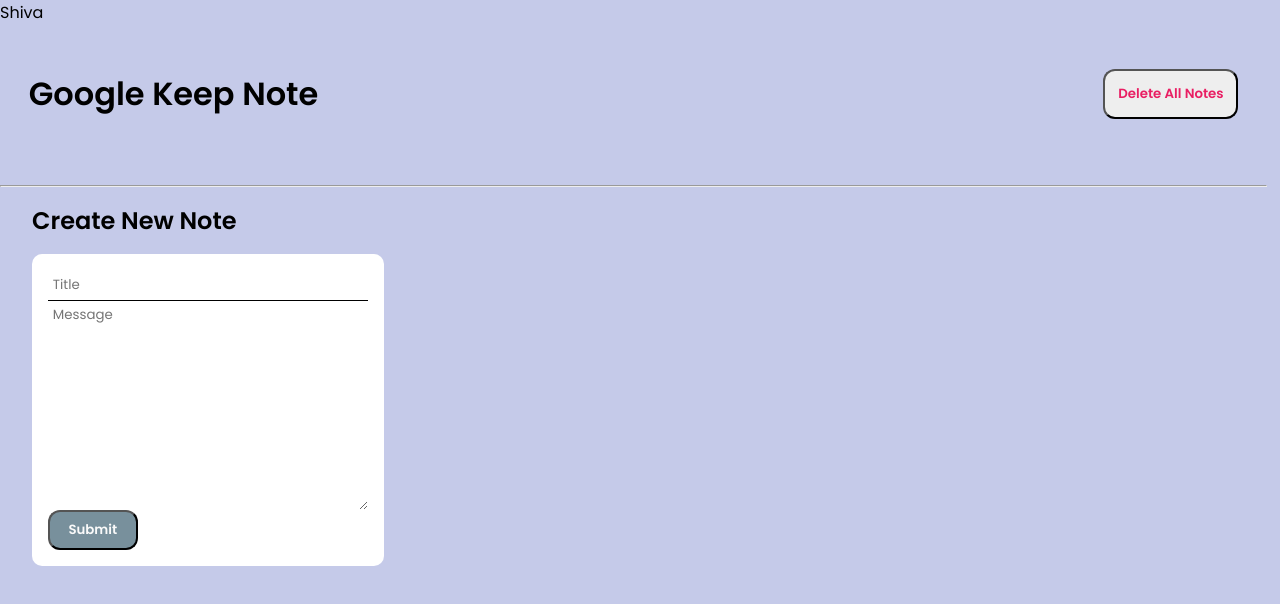
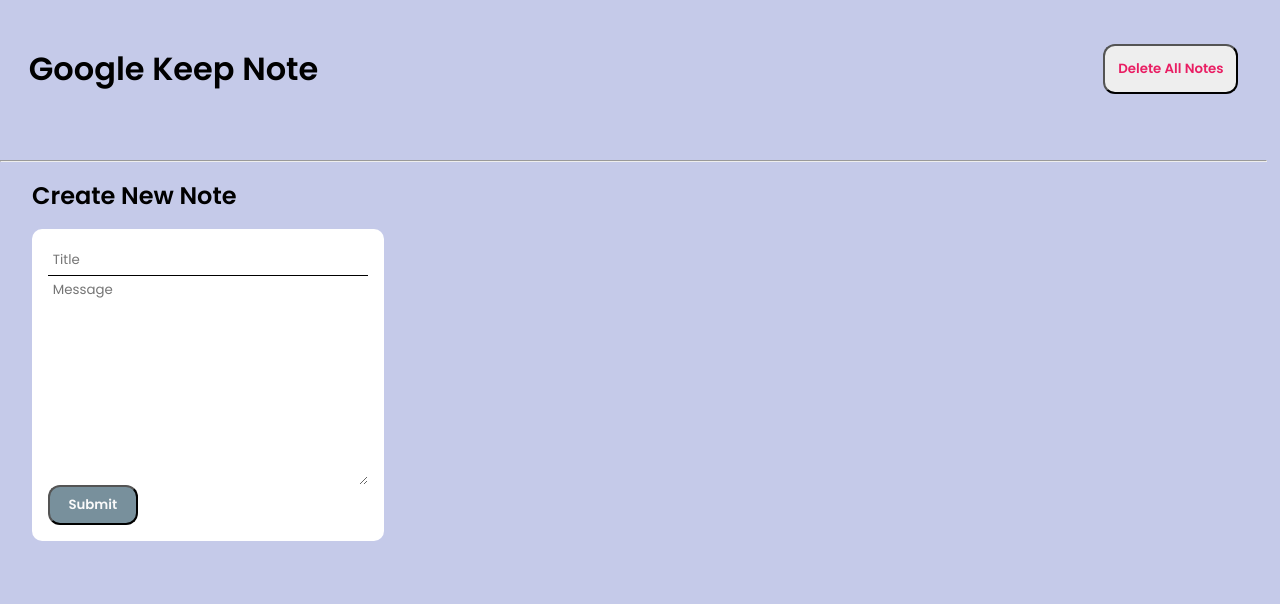
Before and after one commit to Vannalasai/GoogleNote, a website built with Vite: page index.html in a window 1280 px wide. Built offline with nearby package versions, Linux system fonts and the light colour scheme.

Commit message:
Update index.html

```diff
--- a/index.html
+++ b/index.html
@@ -7,7 +7,6 @@
     <title>Google Keep Note</title>
   </head>
   <body>
-    <p>Shiva</p>
     <div class="heading">
       <h1>Google Keep Note</h1>
       <button id="deleteall">Delete All Notes</button>
```
